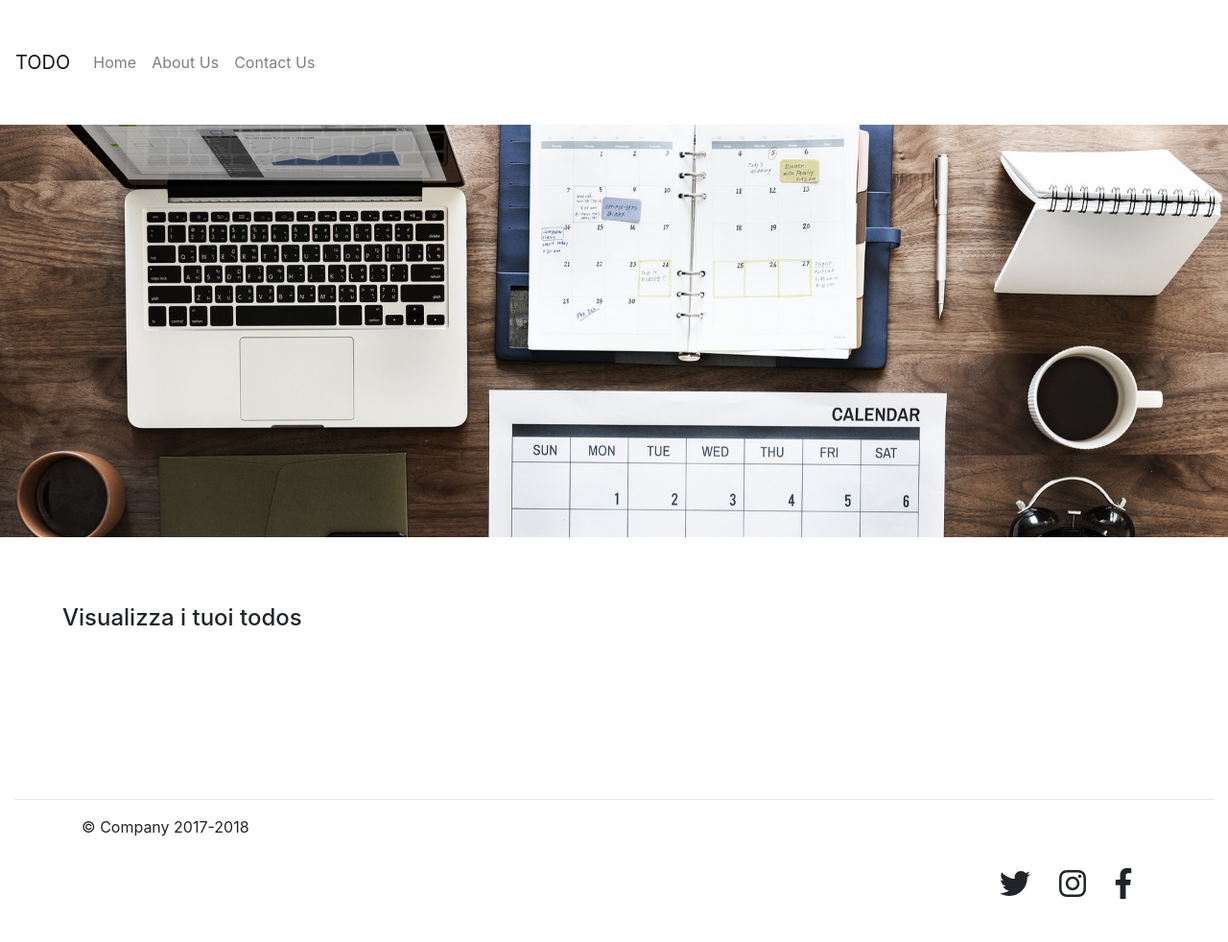
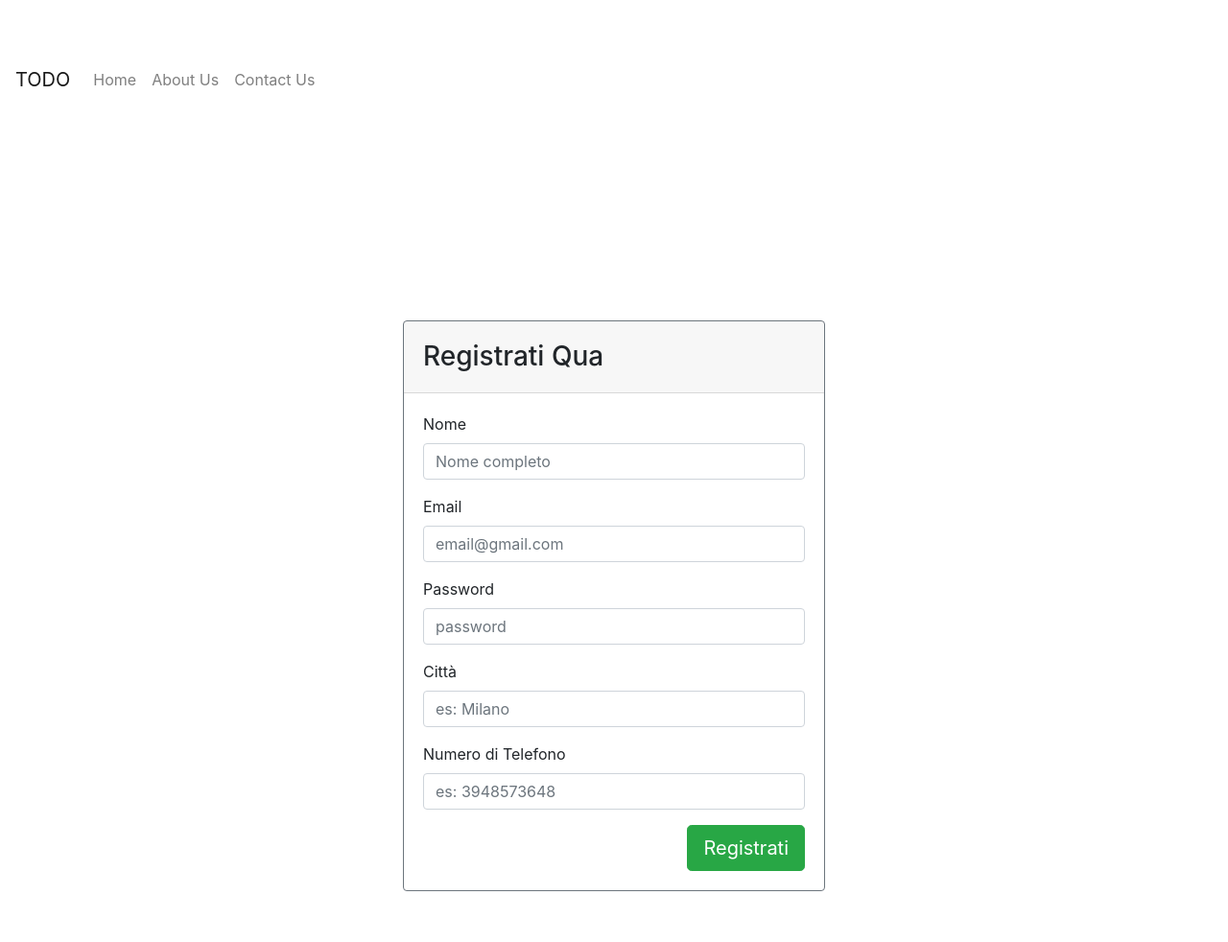
Before and after one commit to niccoicco9/esercitazione-ds-group, a website: page source/html/registrazione.html in a window 1280 px wide. Shown: the top 982 px of the page at 96% size. Before the commit the page ends 954 px from the top, so only its background shows below. Drawn offline with nearby package versions, Linux system fonts and the light colour scheme; no server answers.

Commit message:
pagina html per registrazione user effettuata

```diff
--- a/source/html/index.html
+++ b/source/html/registrazione.html
@@ -20,7 +20,7 @@
 
 <body>
     <header>
-        <nav class="navbar navbar-expand-md navbar-light" style="height:130px;">
+        <nav class="navbar navbar-expand-md navbar-light" style="height:166px;">
             <a class="navbar-brand" href="index.html">TODO</a>
             <button class="navbar-toggler" type="button" data-toggle="collapse" data-target="#navbarsExampleDefault" aria-controls="navbarsExampleDefault"
                 aria-expanded="false" aria-label="Toggle navigation">
@@ -39,29 +39,59 @@
             </div>
         </nav>
 
-        <div id="carouselExampleSlidesOnly" class="carousel slide" data-ride="carousel">
-            <div class="carousel-inner">
-                <div class="carousel-item active " style="height:430px">
-                    <img class="d-block w-100" src="../../source/images/business-3190209_1920.jpg" alt="First slide">
-                </div>
-            </div>
-        </div>
+
     </header>
 
     <main role="main">
-        <div class="container-fluid">
-            <!-- Example row of columns -->
+        <div class="container py-5">
             <div class="row">
                 <div class="col-md-12">
-                    <h4>Visualizza i tuoi todos</h4>
+
+                    <div class="row">
+                        <div class="col-md-6 mx-auto">
+                            <div class="card border-secondary">
+                                <div class="card-header">
+                                    <h3 class="mb-0 my-2">Registrati Qua</h3>
+                                </div>
+                                <div class="card-body">
+                                    <form class="form" role="form" autocomplete="off">
+                                        <div class="form-group">
+                                            <label for="inputName">Nome</label>
+                                            <input type="text" class="form-control" id="nome" placeholder="Nome completo">
+                                        </div>
+                                        <div class="form-group">
+                                            <label for="inputEmail3">Email</label>
+                                            <input type="email" class="form-control" id="email" placeholder="email@gmail.com" required="">
+                                        </div>
+                                        <div class="form-group">
+                                            <label for="inputPassword3">Password</label>
+                                            <input type="password" class="form-control" id="password" placeholder="password" title="Almeno 6 caratteri" required="">
+                                        </div>
+                                        <div class="form-group">
+                                            <label for="inputPassword3">Città</label>
+                                            <input type="text" class="form-control" id="citta" placeholder="es: Milano" title="es: Milano" required="">
+                                        </div>
+                                        <div class="form-group">
+                                            <label for="inputPassword3">Numero di Telefono</label>
+                                            <input type="number" class="form-control" id="cellulare" placeholder="es: 3948573648" title="es: 3948573648" required="">
+                                        </div>
+
+                                        <div class="form-group">
+                                            <button type="submit" class="btn btn-success btn-lg float-right">Registrati</button>
+                                        </div>
+                                    </form>
+                                </div>
+                            </div>
+                        </div>
+                    </div>
+                    <!--/row-->
+
                 </div>
+                <!--/col-->
             </div>
-            <div class="row" id="row-post">
-                <!--contenuto generato dinamicamente -->
-            </div>
-            <hr>
+            <!--/row-->
         </div>
-        <!-- /container -->
+        <!--/container-->
 
     </main>
 
```
Also changed, not shown: source/js/userdata.js (added).
